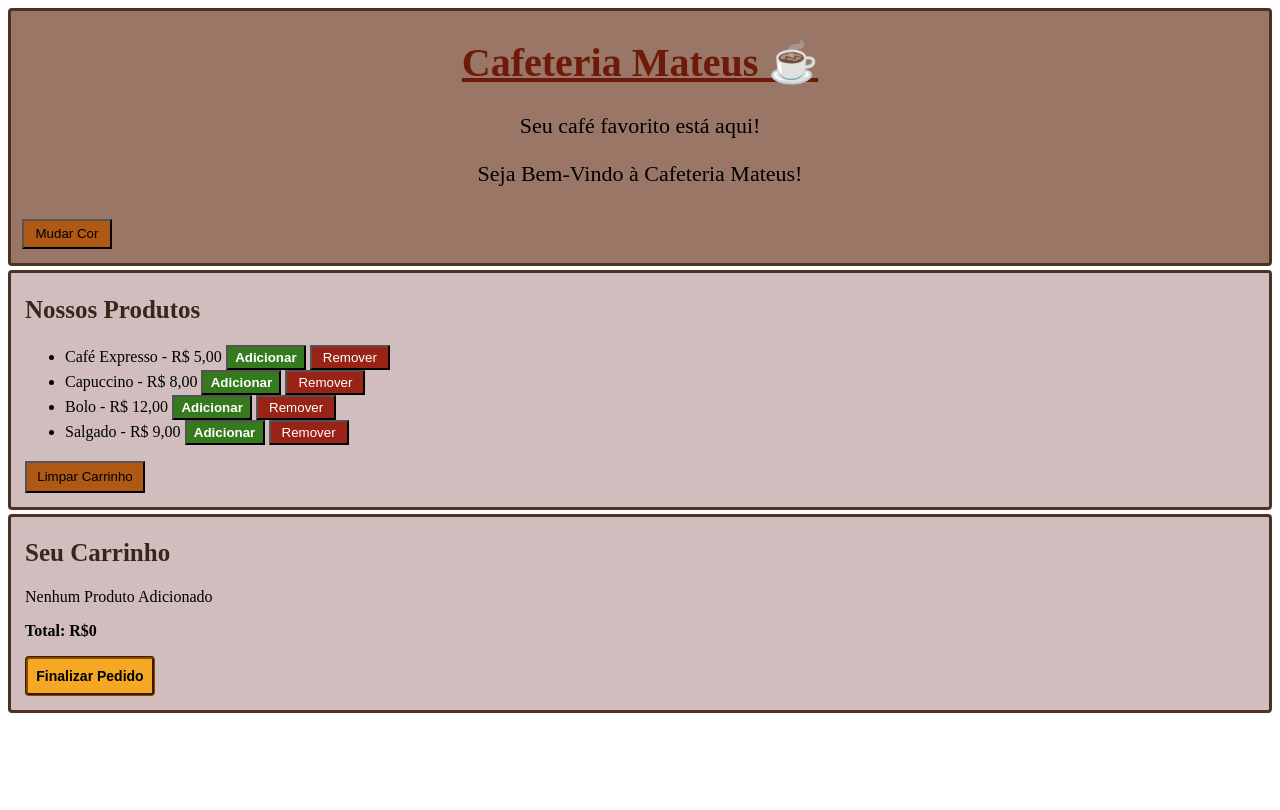
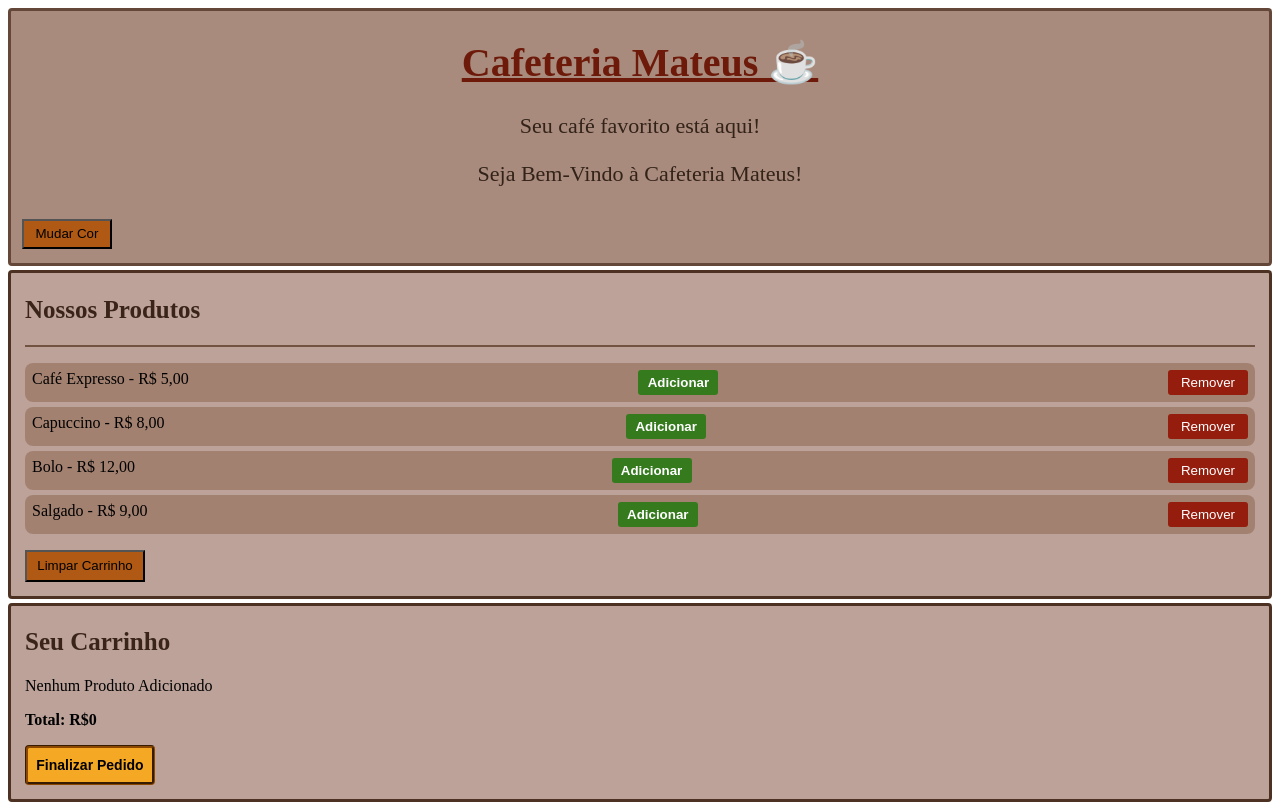
Before and after one commit to mateusoliveira3107/projetos, a plain HTML site: page cafeteriaMateus/index.html in a window 1280 px wide. Drawn offline with Linux system fonts and the light colour scheme.

Commit message:
11/09/26 Alterações visuais - CSS

```diff
--- a/cafeteriaMateus/index.html
+++ b/cafeteriaMateus/index.html
@@ -18,6 +18,7 @@
     <main>
         <section>
             <h2>Nossos Produtos</h2>
+            <hr>
             <ul>
                 <li>
                     <span>Café Expresso - R$ 5,00</span>
--- a/cafeteriaMateus/style.css
+++ b/cafeteriaMateus/style.css
@@ -7,21 +7,23 @@ h1 {
 #subtitulo, #bemVindo {
     font-size: 22px;
     text-align: center;
+    color: rgba(33, 19, 10, 0.878);
 }
 
 header {
-    background-color: rgb(153, 118, 101);
+    background-color: rgba(153, 118, 101, 0.845);
     padding: 1px;
     border-radius: 4px;
-    border-color: rgb(77, 49, 34);
+    border-color: rgba(77, 49, 34, 0.746);
     border-style: solid;
     height: 250px;
+    border-width: 3px;
 }
 
 section {
     padding: 14px;
     padding-top: 2px;
-    background-color: rgba(173, 137, 137, 0.556);
+    background-color: rgba(152, 111, 97, 0.645);
     border-radius: 4px;
     border-style: solid;
     border-color: rgb(77, 49, 34);
@@ -60,11 +62,15 @@ button {
     background-color: rgb(53, 123, 30);
     color: white;
     font-weight: bold;
+    border: none;
+    border-radius: 3px;
 }
 
 .botaoRemover {
     background-color: rgba(147, 17, 3, 0.893);
     color: white;
+    border: none;
+    border-radius: 3px;
 }
 
 #total {
@@ -82,3 +88,21 @@ button {
     font-weight: bold;
     font-size: 14px;
 }
+
+hr {
+    background-color: rgb(114, 82, 65);
+    border: none;
+    height: 2px;
+}
+
+li {
+    display: flex;
+    justify-content: space-between;
+    padding: 7px;
+    margin-bottom: 5px;
+    background-color: rgba(149, 110, 87, 0.616);
+    border-radius: 8px;
+}
+ul {
+    padding: 0;
+}
```
